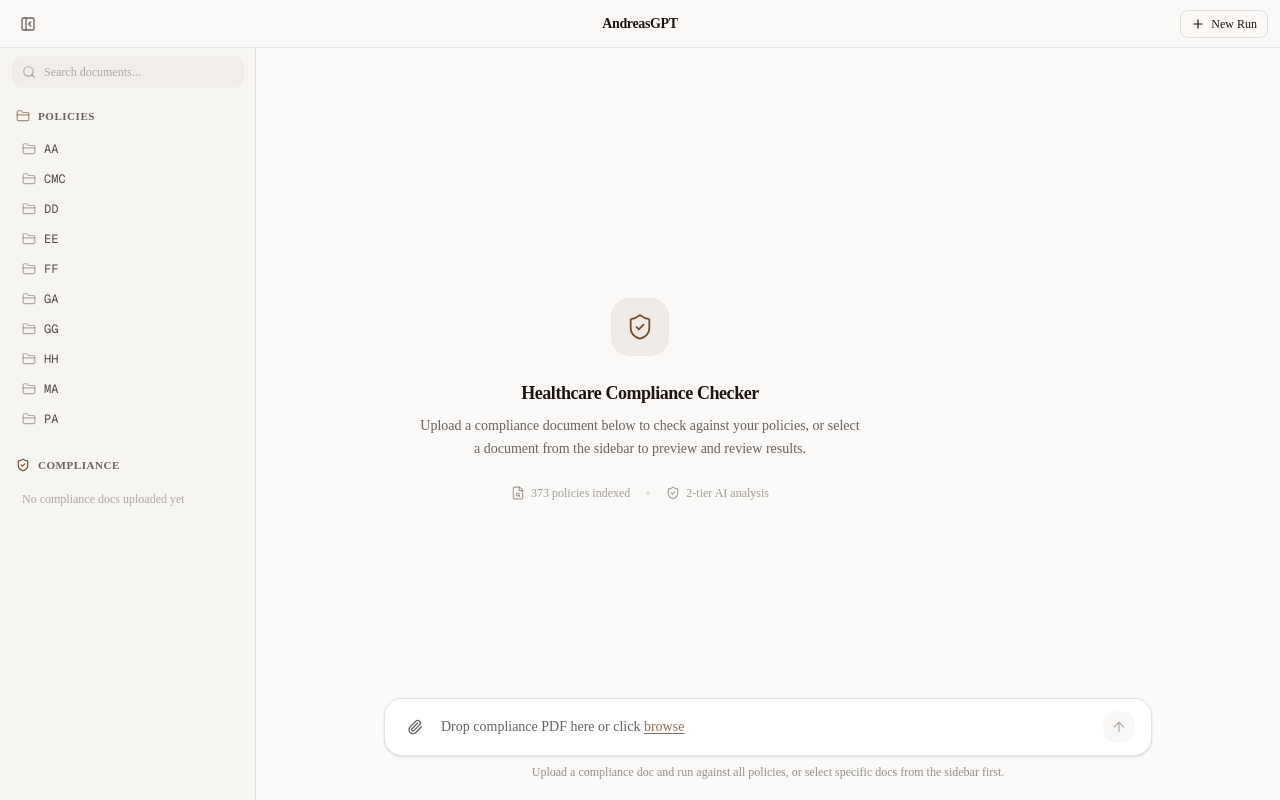
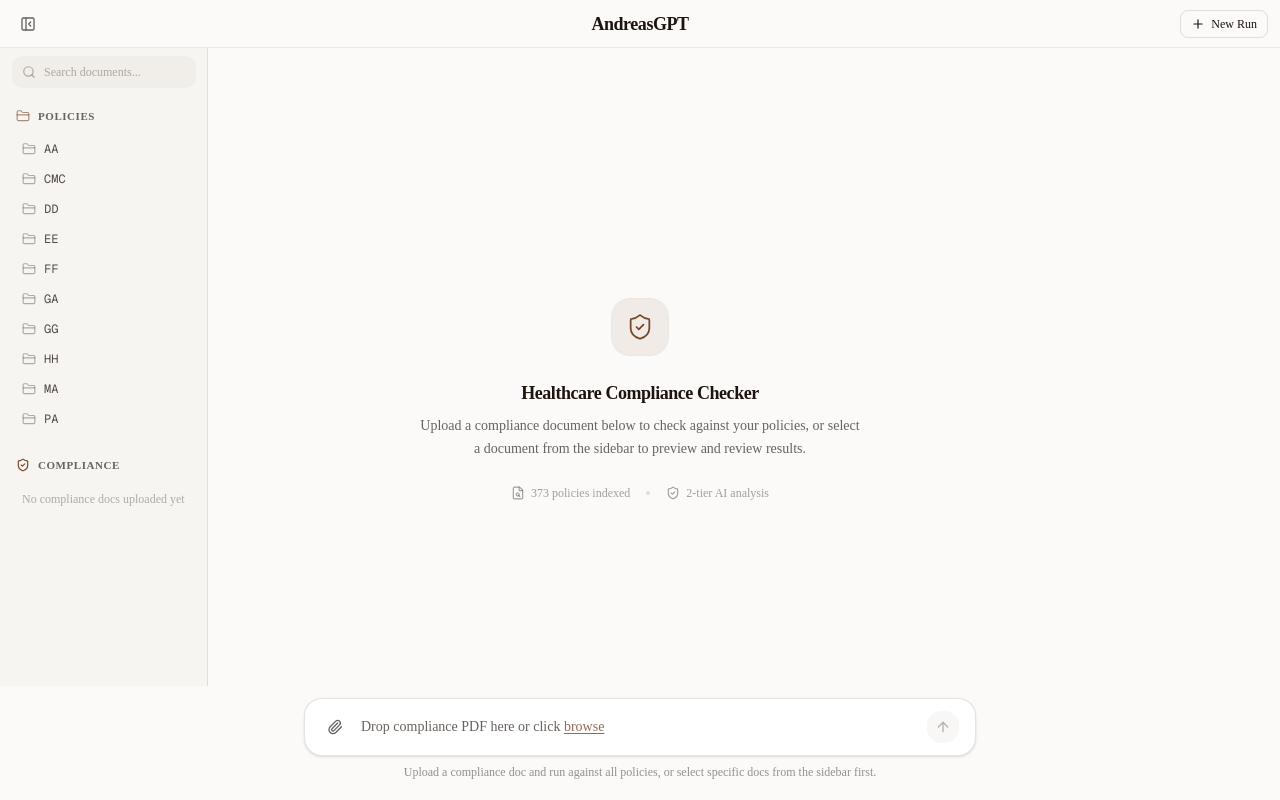
Before and after one commit to acvetne9/compliance-check-app, a Next.js app: page / in a window 1280 px wide. Built offline with nearby package versions, Linux system fonts and the light colour scheme.

Commit message:
fix: center upload bar on page, thinner sidebar, larger title

```diff
--- a/src/components/layout/app-shell.tsx
+++ b/src/components/layout/app-shell.tsx
@@ -33,15 +33,7 @@ export function AppShell() {
 
       <div className="flex min-h-0 flex-1">
         <Sidebar open={sidebarOpen} />
-
-        {/* Main content area */}
-        <main className="flex min-w-0 flex-1 flex-col justify-end">
-          {/* Bottom bar */}
-          <BottomBar
-            selectedPolicyCount={selectedPolicies.length}
-            onSubmit={handleSubmit}
-          />
-        </main>
+        <main className="min-w-0 flex-1" />
       </div>
 
       {/* Welcome state — centered on full page */}
@@ -75,6 +67,14 @@ export function AppShell() {
           </div>
         </div>
       </div>
+
+      {/* Bottom bar — fixed, centered on full page */}
+      <div className="fixed bottom-0 left-0 right-0 z-10">
+        <BottomBar
+          selectedPolicyCount={selectedPolicies.length}
+          onSubmit={handleSubmit}
+        />
+      </div>
     </div>
   );
 }
--- a/src/components/layout/bottom-bar.tsx
+++ b/src/components/layout/bottom-bar.tsx
@@ -60,8 +60,8 @@ export function BottomBar({ selectedPolicyCount, onSubmit }: BottomBarProps) {
       : "Upload a compliance doc and run against all policies, or select specific docs from the sidebar first.";
 
   return (
-    <div className="shrink-0 bg-background px-4 pb-5 pt-3">
-      <div className="mx-auto max-w-3xl">
+    <div className="bg-background px-4 pb-5 pt-3">
+      <div className="mx-auto max-w-2xl">
         <div
           className={`relative flex items-center gap-3 rounded-2xl border px-4 py-3 shadow-sm transition-all ${
             isDragging
--- a/src/components/layout/header.tsx
+++ b/src/components/layout/header.tsx
@@ -24,7 +24,7 @@ export function Header({ sidebarOpen, onToggleSidebar, onNewRun }: HeaderProps)
         )}
       </button>
 
-      <span className="absolute left-1/2 -translate-x-1/2 text-sm font-semibold tracking-tight text-foreground">
+      <span className="absolute left-1/2 -translate-x-1/2 text-lg font-semibold tracking-tight text-foreground">
         AndreasGPT
       </span>
 
--- a/src/components/sidebar/sidebar.tsx
+++ b/src/components/sidebar/sidebar.tsx
@@ -16,10 +16,10 @@ export function Sidebar({ open, children }: SidebarProps) {
   return (
     <aside
       className={`sidebar-transition shrink-0 overflow-hidden border-r border-sidebar-border bg-sidebar ${
-        open ? "w-64" : "w-0"
+        open ? "w-52" : "w-0"
       }`}
     >
-      <div className="flex h-full w-64 flex-col">
+      <div className="flex h-full w-52 flex-col">
         <SearchBar value={search} onChange={setSearch} />
 
         <ScrollArea className="flex-1 overflow-y-auto">
```
